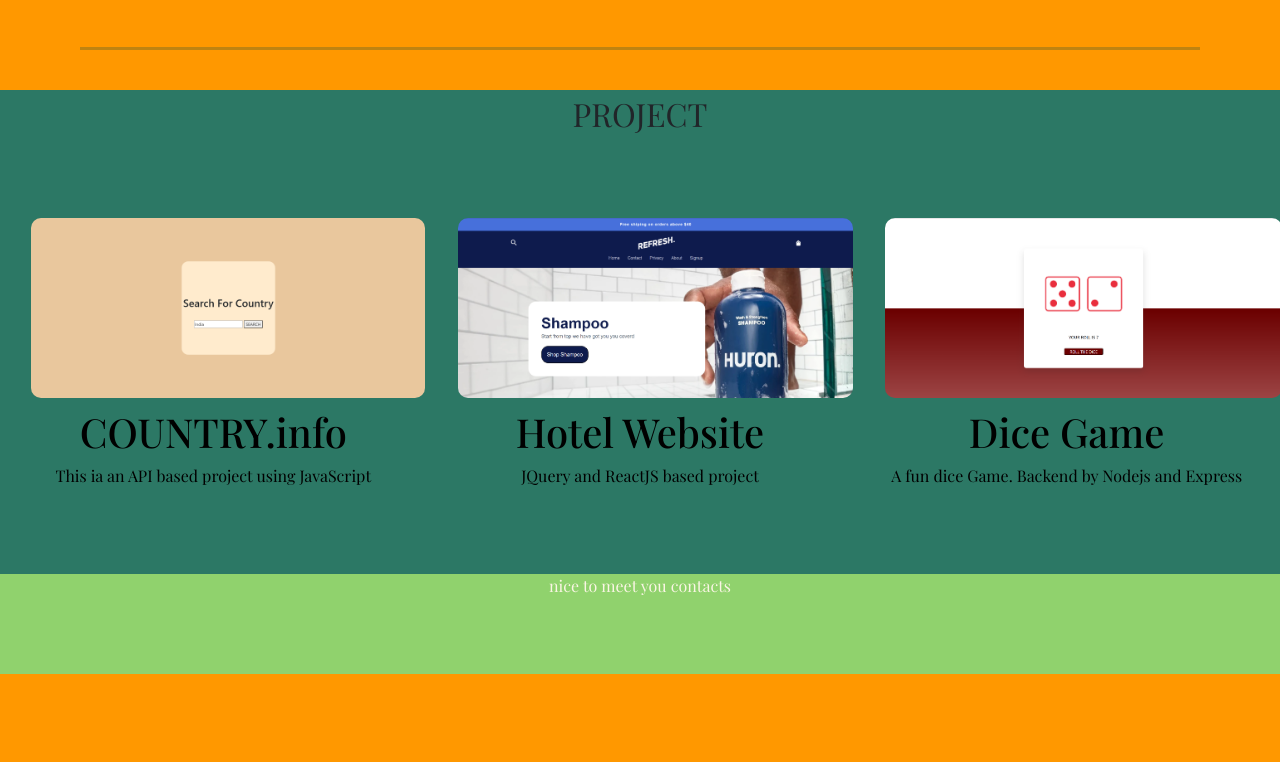
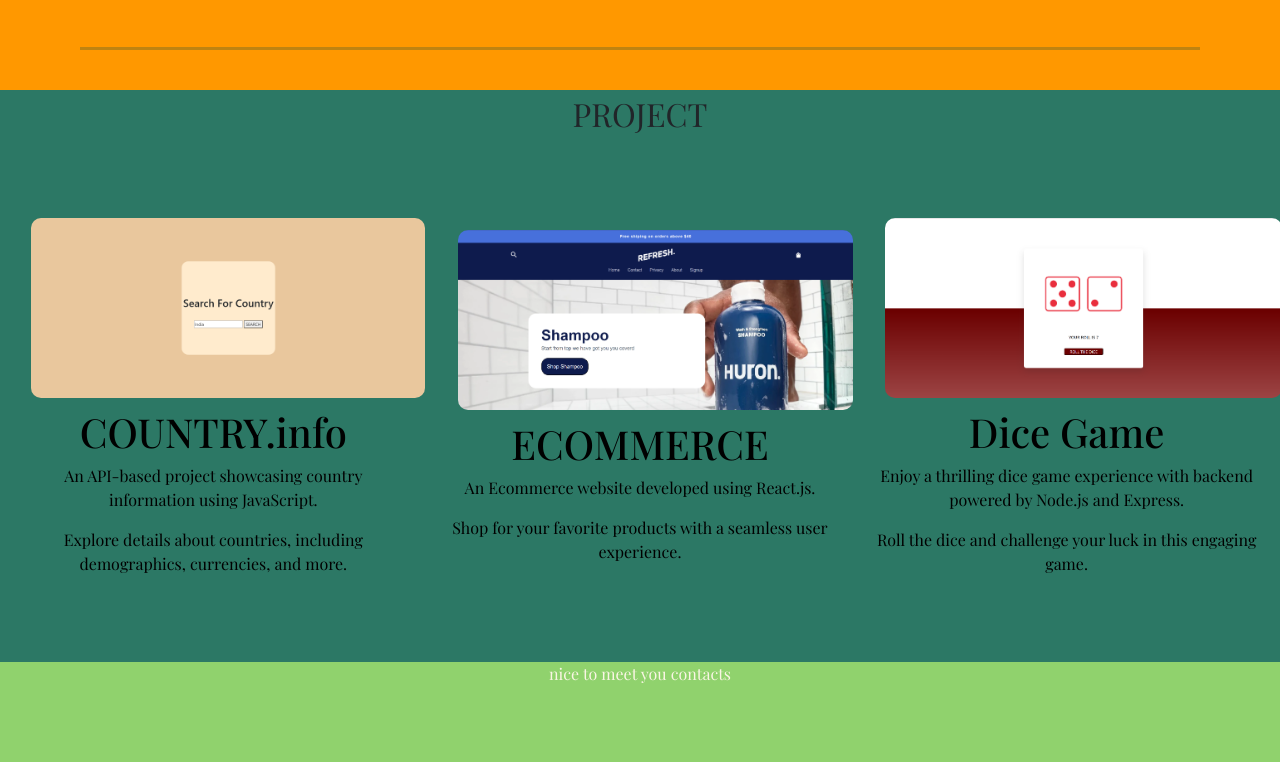
Before and after one commit to ATHARVA-DESHMUKH-23/Portfolio, a plain HTML site: page index.html in a window 1280 px wide. Shown: the part 1284-2046 px from the top of the page. Before the commit the page ends 1958 px from the top, so only its background shows below. Drawn offline with nearby package versions, Linux system fonts and the light colour scheme; a web font is replaced by a local one.

Commit message:
Update index.html

```diff
--- a/index.html
+++ b/index.html
@@ -416,21 +416,24 @@
                 <a target="_blank" href="https://atharva-deshmukh-23.github.io/project1/">
                     <div class="projectimg"><img src="project1.png" alt=""></div>
                     <h1>COUNTRY.info</h1>
-                    <p>This ia an API based project using JavaScript </p>
+                    <p>An API-based project showcasing country information using JavaScript.</p>
+                    <p>Explore details about countries, including demographics, currencies, and more.</p>
                 </a>
             </div>
             <div class="middle">
                 <a href="#">
                     <div class="projectimg"><img src="project2.png" alt=""></div>
-                    <h1>Hotel Website</h1>
-                    <p>JQuery and ReactJS based project</p>
+                    <h1>ECOMMERCE</h1>
+                    <p>An Ecommerce website developed using React.js.</p>
+                    <p>Shop for your favorite products with a seamless user experience.</p>
                 </a>
             </div>
             <div class="right">
                 <a href="/">
                     <div class="projectimg"><img src="project3.png" alt=""></div>
                     <h1>Dice Game</h1>
-                    <p>A fun dice Game. Backend by Nodejs and Express</p>
+                    <p>Enjoy a thrilling dice game experience with backend powered by Node.js and Express.</p>
+                    <p>Roll the dice and challenge your luck in this engaging game.</p>
                 </a>
             </div>
         </div>
```
